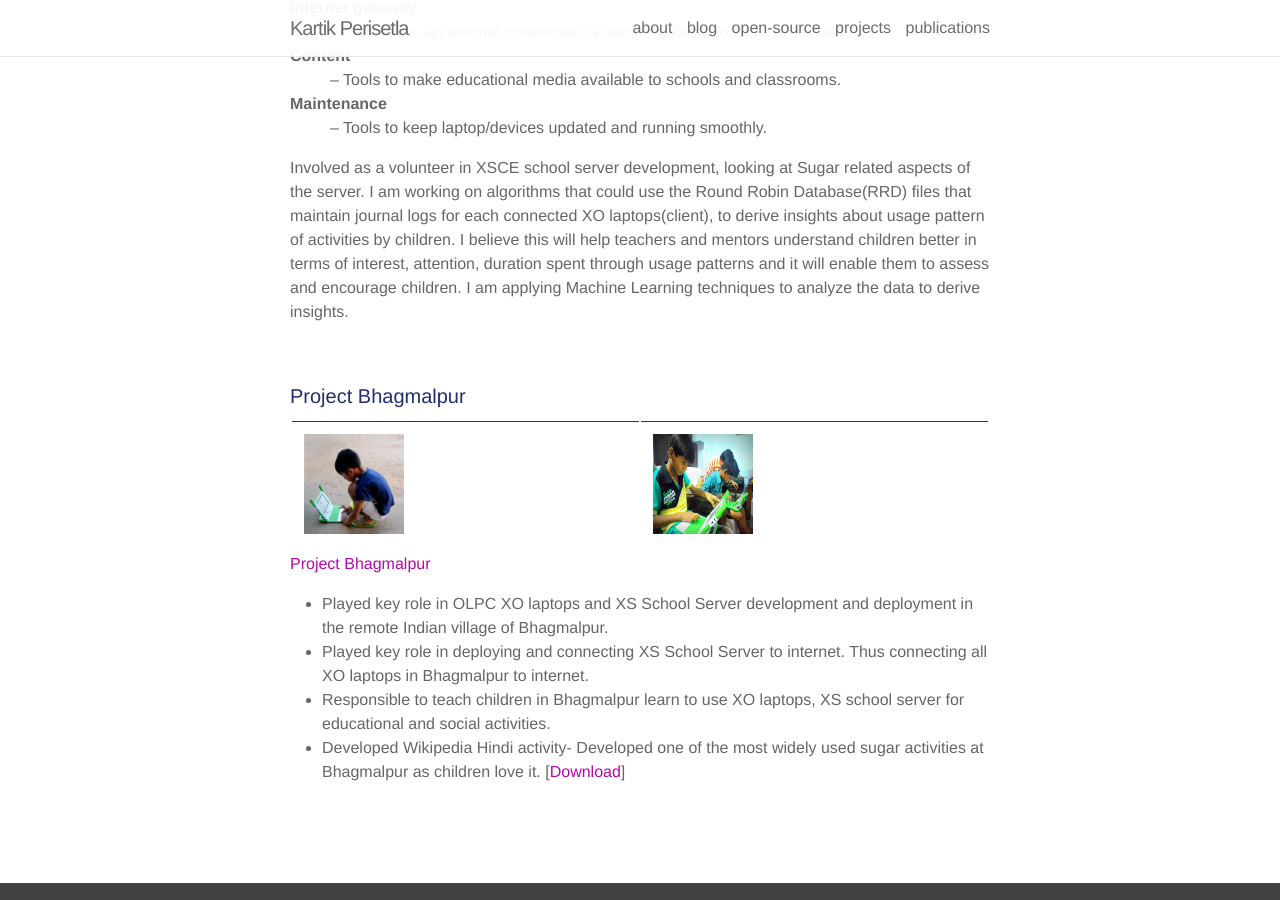
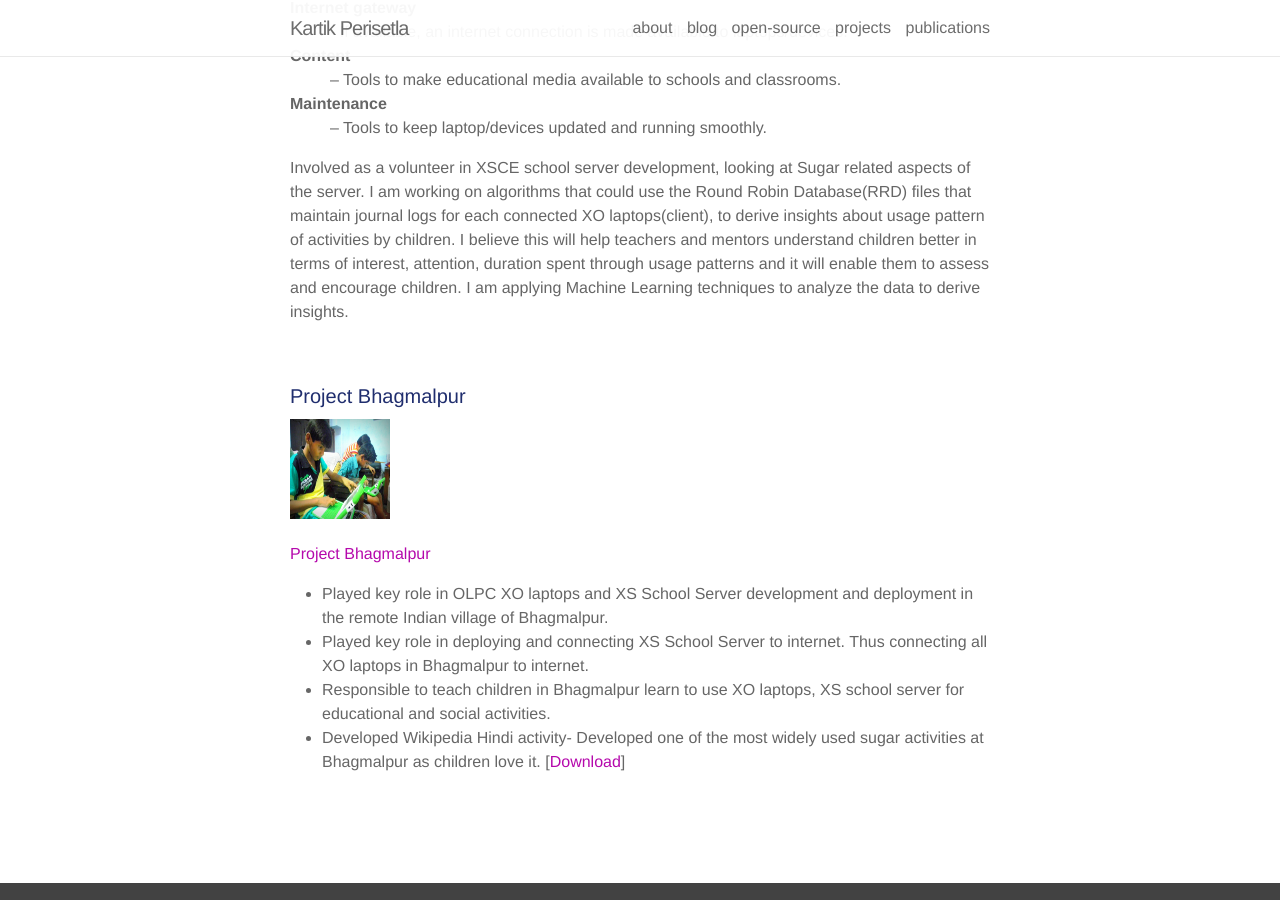
Before and after one commit to kartikperisetla/kartikperisetla.github.io, a Jekyll site: the page built from _pages/open-source.md, in a window 1280 px wide and 900 px high, scrolled down 846 px. Built offline with Jekyll 4.4.1, drawn with Linux system fonts in a browser that asks for light colours; nearby versions of some CDN libraries.

Commit message:
Update open-source.md

```diff
--- a/_pages/open-source.md
+++ b/_pages/open-source.md
@@ -30,16 +30,7 @@ Involved as a volunteer in XSCE school server development, looking at Sugar rela
 </p><br/>
 
 <h4 style="color:#202E6E">Project Bhagmalpur</h4>
-<table border="0px">
-<tr>
-<td>
-<img class="thumbnail" src="{{ site.baseurl }}/assets/img/blog/bg1.png" width="100px" height="100px" border="0px"/>
-</td>
-<td>
 <img class="thumbnail" src="{{ site.baseurl }}/assets/img/blog/bg2.png" width="100px" height="100px" border="0px"/>
-</td>
-</tr>
-</table>
 <p align="justify">
 <a href="http://bhagmalpur.wordpress.com/2013/07/21/hello-world-from-bhagmalpur-part-1/">Project Bhagmalpur</a>
 <ul>
```
